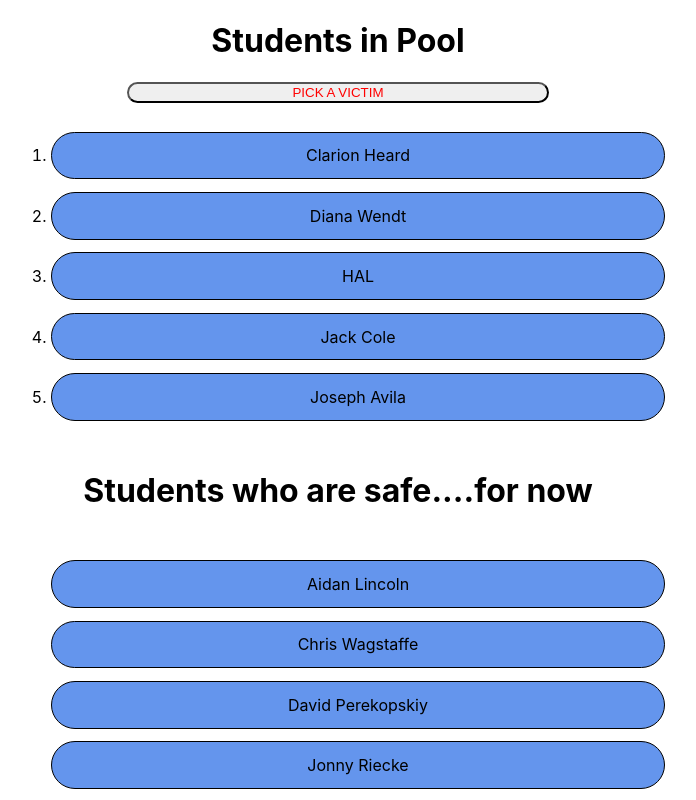
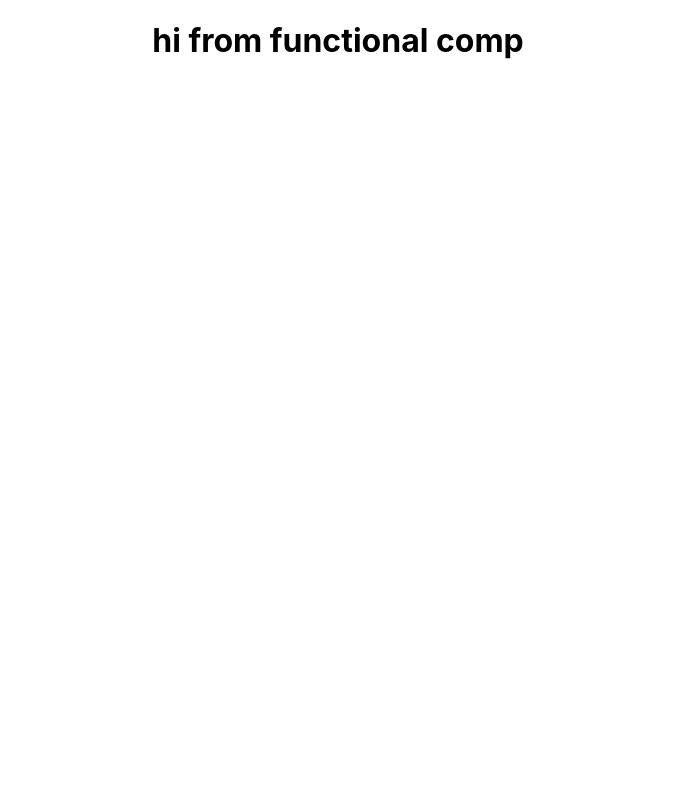
Before and after one commit to halented/algorithm-tracker, a React (Create React App) app: page / in a window 1280 px wide. Shown: the top 800 px of the page, without its empty margins (302-998 px from the left). Built offline with nearby package versions, Linux system fonts and the light colour scheme; data requests are answered from the project's data file.

Commit message:
useEffect in place of componentDidMount

```diff
--- a/src/App.js
+++ b/src/App.js
@@ -1,6 +1,7 @@
 import React from 'react';
 import ClassPage from './components/ClassPage'
 import './App.css';
+import HooksPage from './components/HooksPage';
 
 class App extends React.Component {
 
@@ -8,7 +9,8 @@ class App extends React.Component {
   render() {
     return (
       <div className="App" style={{ display: 'flex', flexDirection: 'column' }}>
-        <ClassPage />
+        {/* <ClassPage /> */}
+        <HooksPage />
       </div>
     );
   }
--- a/src/components/HooksPage.js
+++ b/src/components/HooksPage.js
@@ -0,0 +1,21 @@
+import React, { useEffect, useState } from 'react'
+import { services } from '../services'
+
+function HooksPage() {
+    const [students, studentChanger] = useState([])
+
+    useEffect(runSetup)
+
+    function runSetup(){
+        services.fetchData()
+        .then(json=>{
+            studentChanger(json)
+        })
+    }
+
+    return (
+        <h1>hi from functional comp</h1>
+    )
+}
+
+export default HooksPage
```
